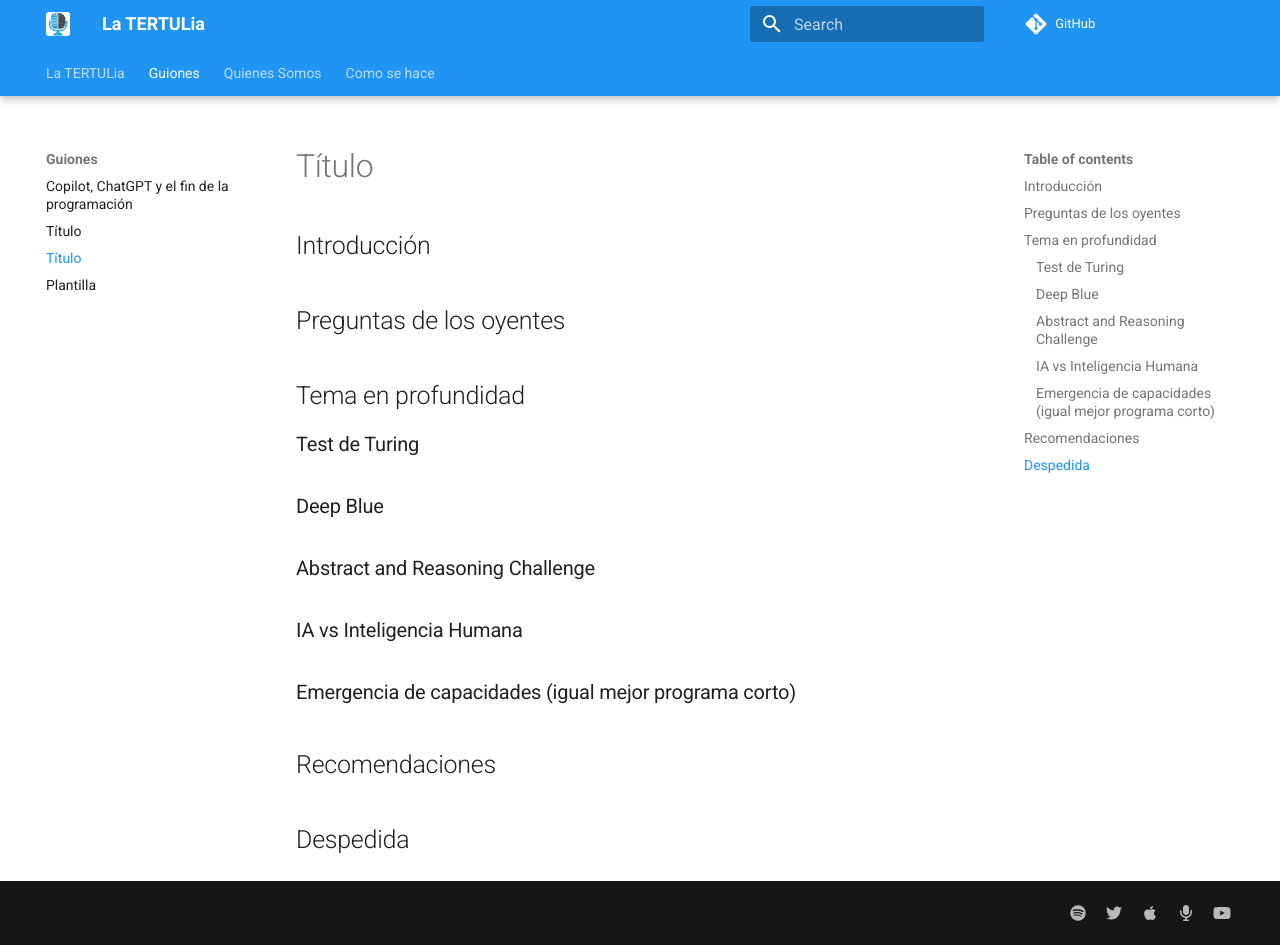
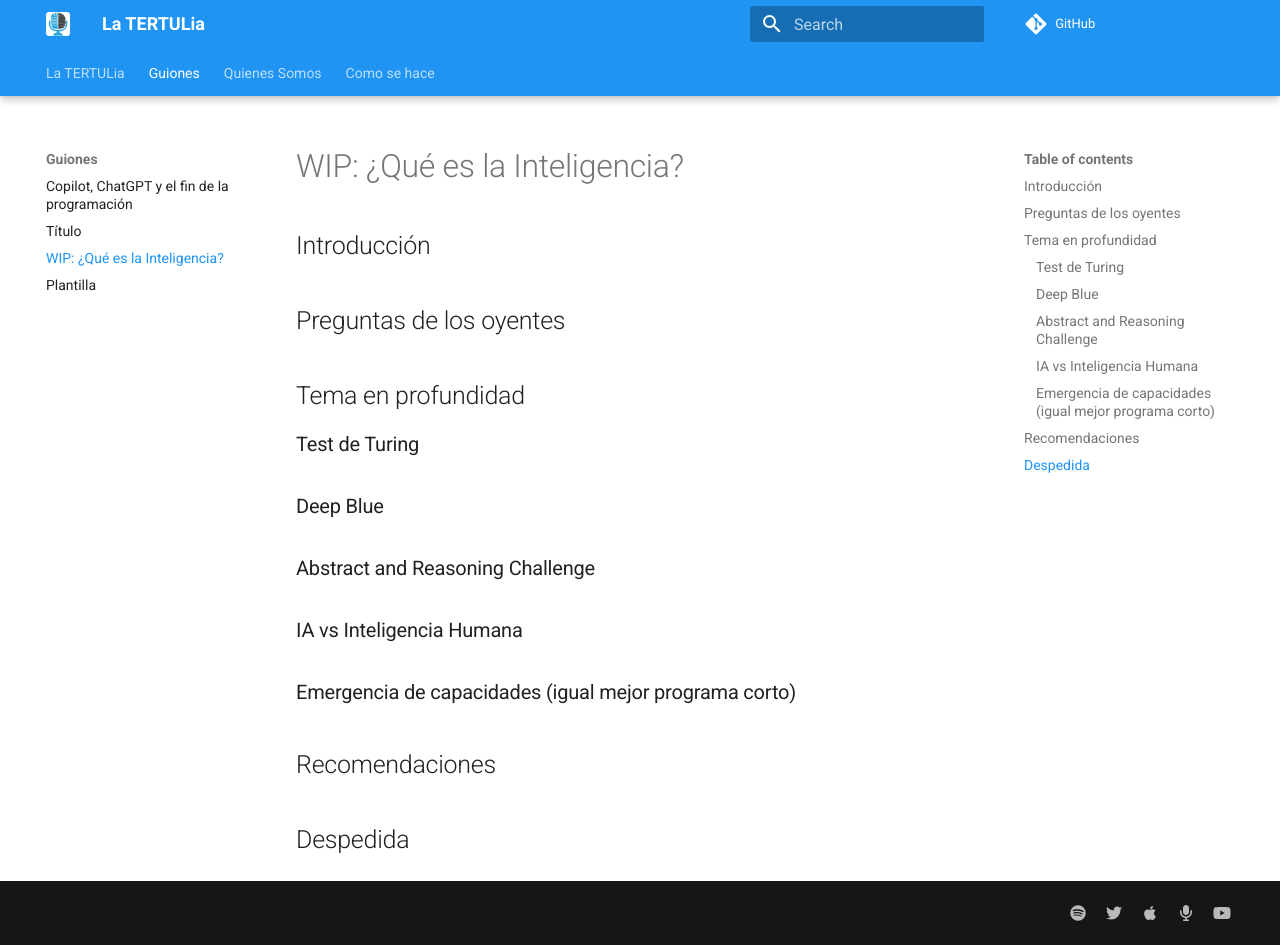
Before and after one commit to ironbar/tertulia_inteligencia_artificial, an MkDocs documentation site: the page built from docs/guiones/wip_que_es_la_inteligencia.md, in a window 1280 px wide and 945 px high. Built offline with MkDocs 1.6.1 and Material for MkDocs 9.7.7, drawn with Linux system fonts in a browser that asks for light colours; comment, search, counter and statistics services are not loaded.

Commit message:
Update wip_que_es_la_inteligencia.md

```diff
--- a/docs/guiones/wip_que_es_la_inteligencia.md
+++ b/docs/guiones/wip_que_es_la_inteligencia.md
@@ -1,4 +1,4 @@
-# Título
+# WIP: ¿Qué es la Inteligencia?
 
 ## Introducción
 
```
